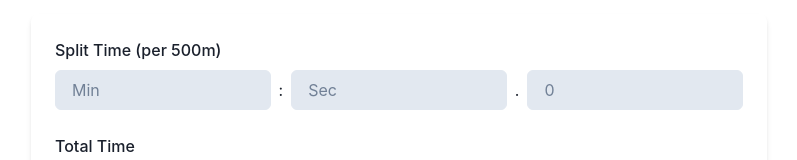
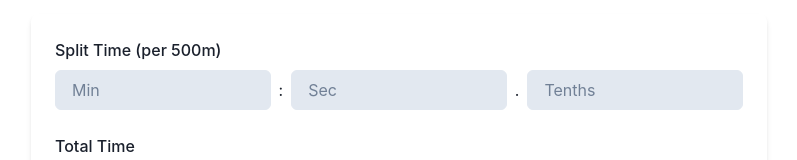
Before and after one commit to kruton/rowing-calculator, a React (Vite) app: page /time-calculator in a window 1280 px wide. Shown: the part 150-310 px from the top of the page, without its empty margins (241-1038 px from the left). Built offline with nearby package versions, Linux system fonts and the light colour scheme.

Commit message:
Better tenths placeholder

```diff
--- a/src/components/TimeCalculator.jsx
+++ b/src/components/TimeCalculator.jsx
@@ -154,7 +154,7 @@ function TimeCalculator() {
               type="number"
               value={splitTenths}
               onChange={(e) => handleSplitTenthsChange(e.target.value)}
-              placeholder="0"
+              placeholder="Tenths"
               bg={getInputBgColor('split')}
               maxLength={1}
             />
```
